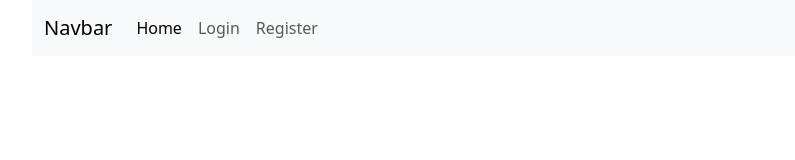
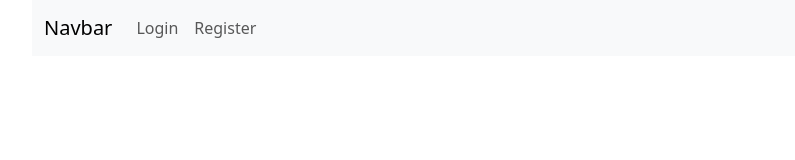
Before and after one commit to EvanGudmestad/TailRunner, a React (Vite) app in the folder frontend/: page / in a window 1280 px wide. Shown: the top 160 px of the page, without its empty margins (50-845 px from the left). Built offline with nearby package versions, Linux system fonts and the light colour scheme.

Commit message:
Right aligned some navbar links

```diff
--- a/frontend/src/components/Navbar.jsx
+++ b/frontend/src/components/Navbar.jsx
@@ -15,16 +15,17 @@ const Navbar = ({auth, onLogout}) => {
       <span className="navbar-toggler-icon"></span>
     </button>
     <div className="collapse navbar-collapse" id="navbarNav">
-      <ul className="navbar-nav">
-        <li className="nav-item">
-          <NavLink className="nav-link active" aria-current="page" to="/">Home</NavLink>
-        </li>
+      <ul className="navbar-nav w-100">
+
         {auth ?
         <>
          <li className="nav-item">
+          <NavLink className="nav-link active" aria-current="page" to="/">Home</NavLink>
+        </li>
+         <li className="nav-item">
           <NavLink className="nav-link" to="/pet-owners">Registered Pet Owners</NavLink>
         </li>
-        <li className="nav-item">
+        <li className="nav-item ms-lg-auto">
           <NavLink className="nav-link" to="/me">Welcome {auth.email}</NavLink>
         </li>
         <li className="nav-item">
```
